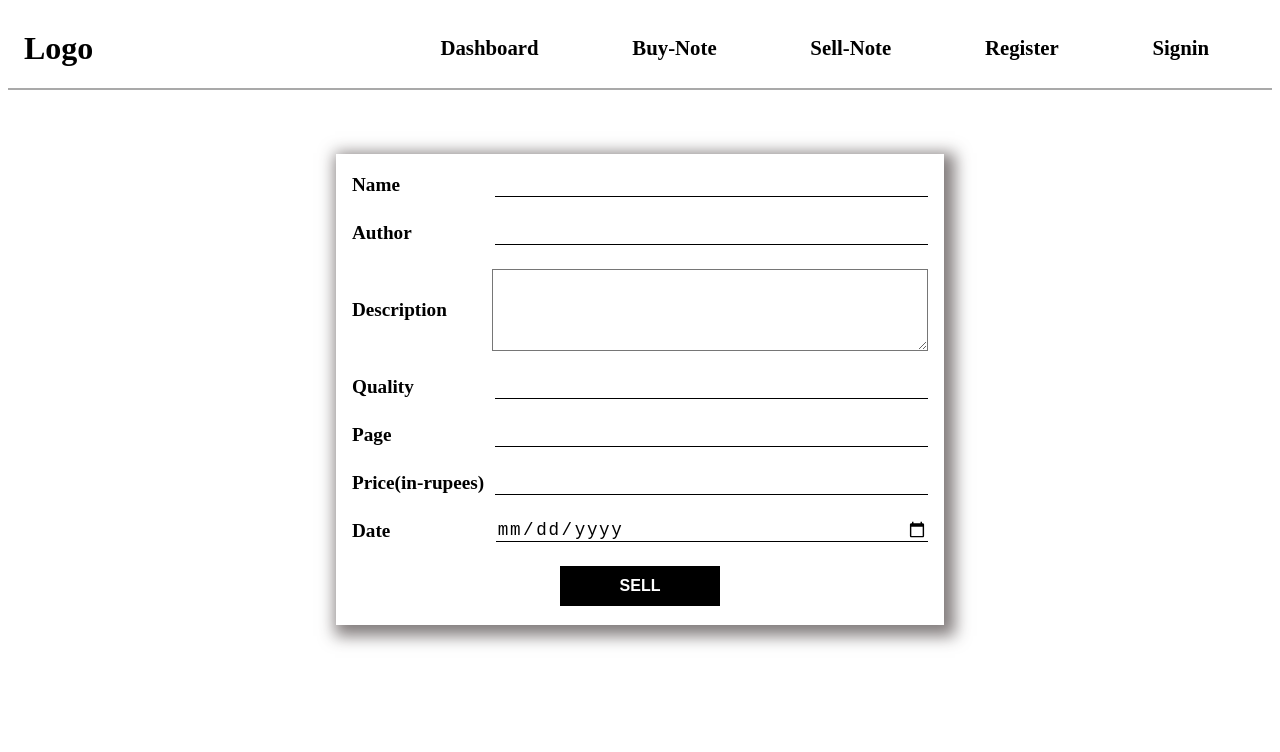
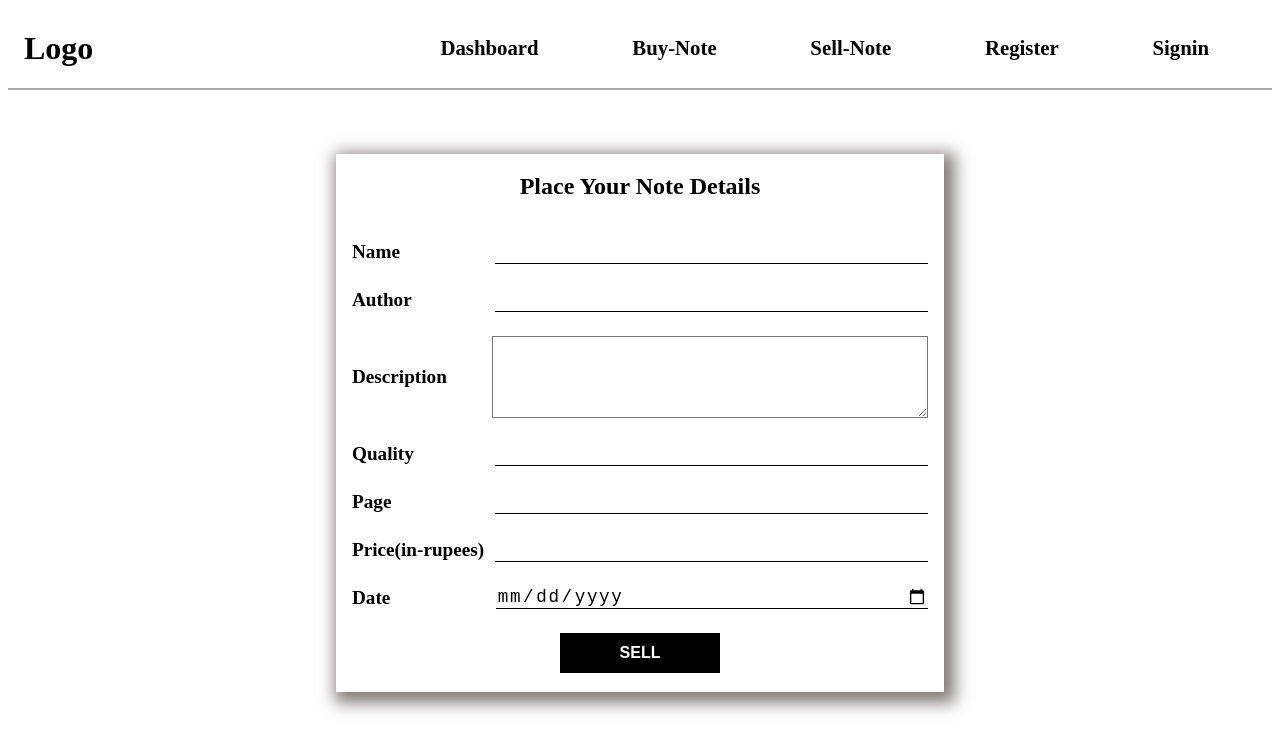
Before and after one commit to fagojs/padantey, a React (Create React App) app: page /sell-note in a window 1280 px wide. Shown: the top 752 px of the page. Built offline with nearby package versions, Linux system fonts and the light colour scheme.

Commit message:
added h2 title

```diff
--- a/src/components/buy-sell/sell-note/sell-note.component.jsx
+++ b/src/components/buy-sell/sell-note/sell-note.component.jsx
@@ -40,6 +40,9 @@ const SellNote = () => {
 
   return (
     <div className="sell-note-container">
+      <h2 align="center" style={{ marginBottom: "2.5rem", marginTop: "0" }}>
+        Place Your Note Details
+      </h2>
       <form className="sell-form" onSubmit={handleSubmit}>
         <FormInput
           label="Name"
```
